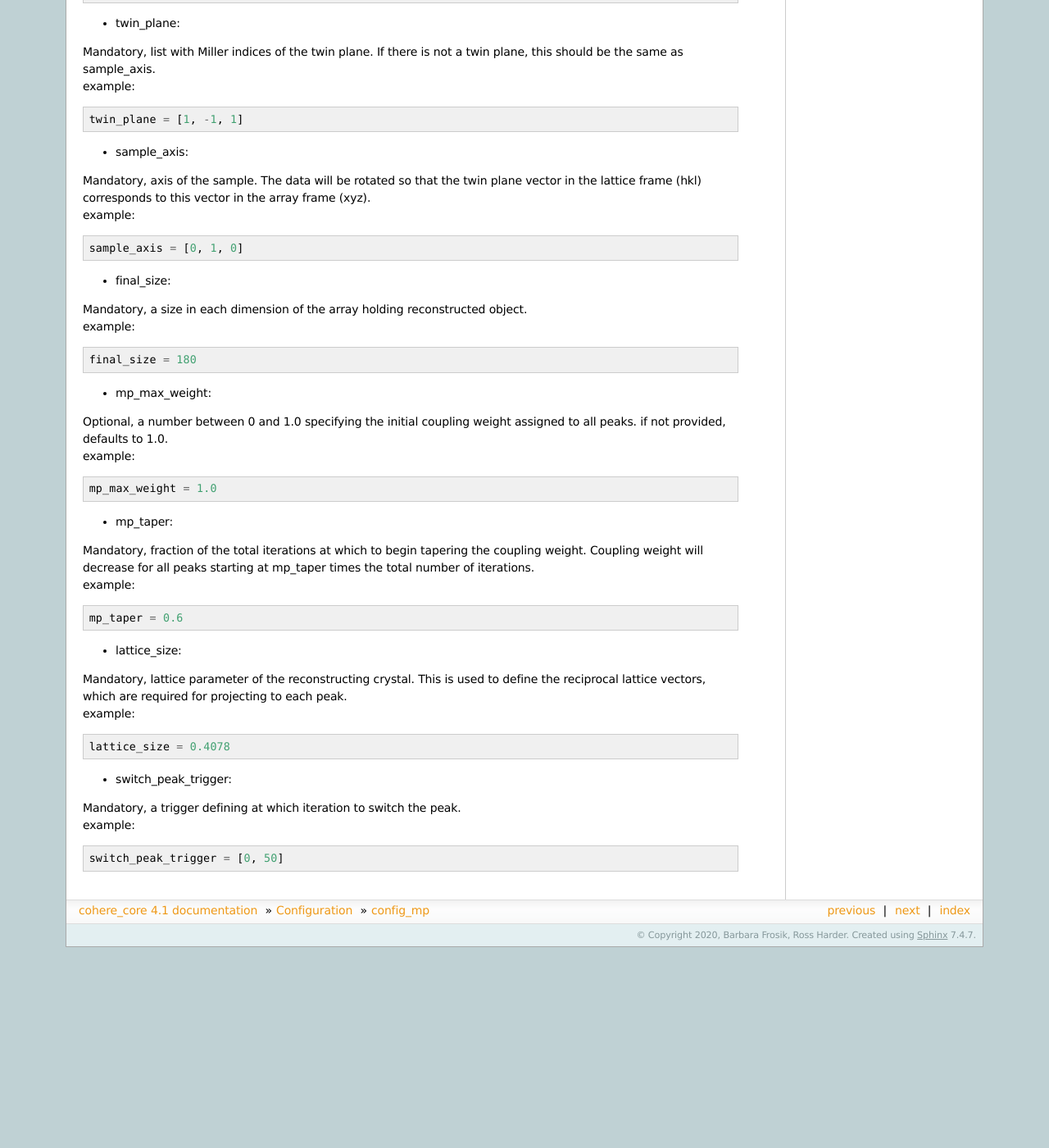
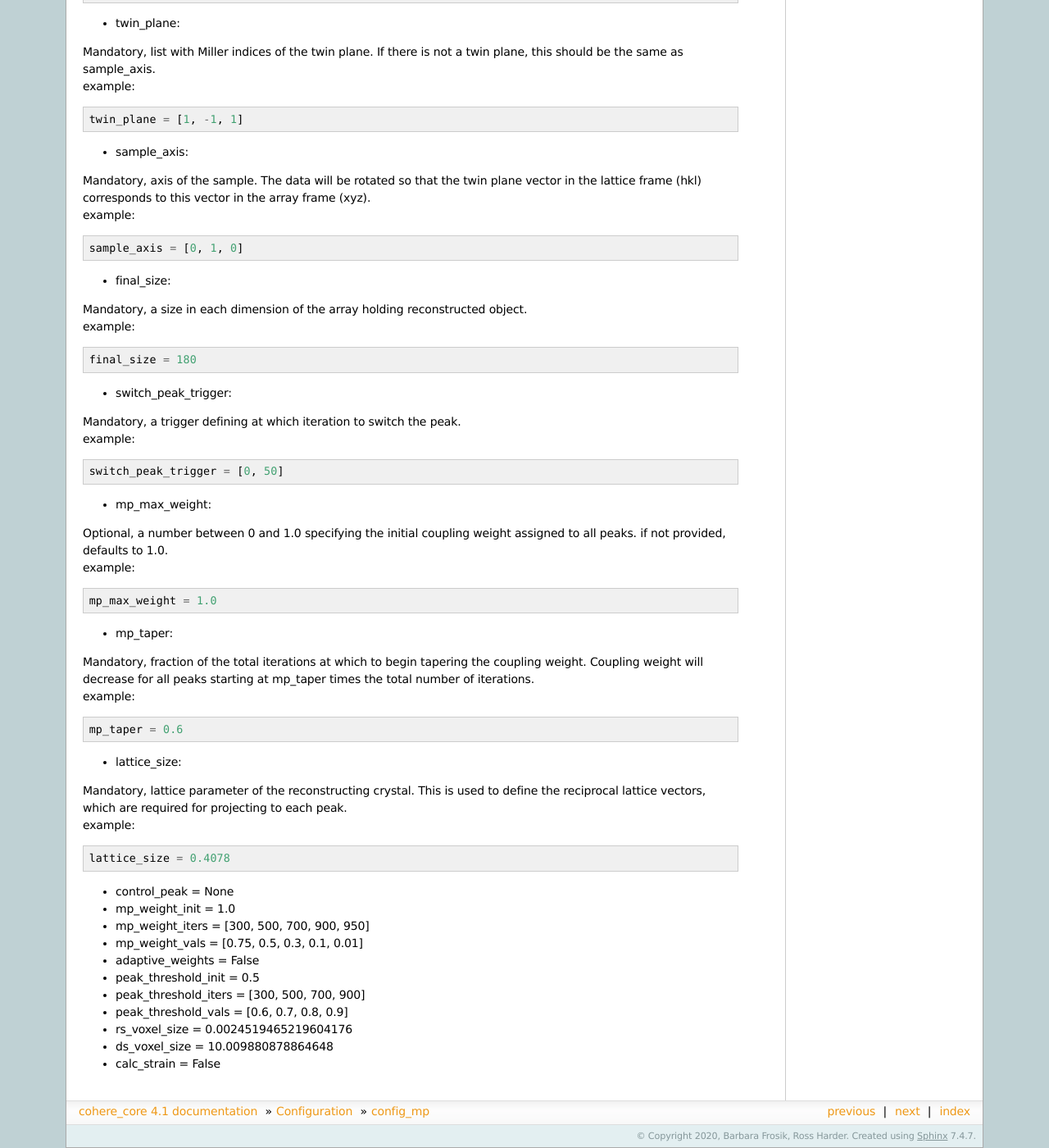
Before and after one commit to AdvancedPhotonSource/cohere, a Sphinx documentation site: the page built from docs/source/config_mp.rst, in a window 1280 px wide and 1400 px high, scrolled down 642 px. Shown: the whole window at 82% size. Built offline with Sphinx 7.4.7, drawn with Linux system fonts in a browser that asks for light colours; before the commit the page ends 1797 px from its top, so only the background shows below that.

Commit message:
added configuration parameters for multipeak in docs, minor cleaning up

```diff
--- a/docs/source/config_mp.rst
+++ b/docs/source/config_mp.rst
@@ -50,6 +50,14 @@ config_mp
 
     final_size = 180
 
+
+- switch_peak_trigger:
+| Mandatory, a trigger defining at which iteration to switch the peak.
+| example:
+::
+
+    switch_peak_trigger = [0, 50]
+
 - mp_max_weight:
 | Optional, a number between 0 and 1.0 specifying the initial coupling weight assigned to all peaks. if not provided, defaults to 1.0.
 | example:
@@ -71,9 +79,14 @@ config_mp
 
     lattice_size = 0.4078
 
-- switch_peak_trigger:
-| Mandatory, a trigger defining at which iteration to switch the peak.
-| example:
-::
-
-    switch_peak_trigger = [0, 50]
+- control_peak = None
+- mp_weight_init = 1.0
+- mp_weight_iters = [300, 500, 700, 900, 950]
+- mp_weight_vals = [0.75, 0.5, 0.3, 0.1, 0.01]
+- adaptive_weights = False
+- peak_threshold_init = 0.5
+- peak_threshold_iters = [300, 500, 700, 900]
+- peak_threshold_vals = [0.6, 0.7, 0.8, 0.9]
+- rs_voxel_size = 0.0024519465219604176
+- ds_voxel_size = 10.009880878864648
+- calc_strain = False
```
Also changed, not shown: 2 other files.
